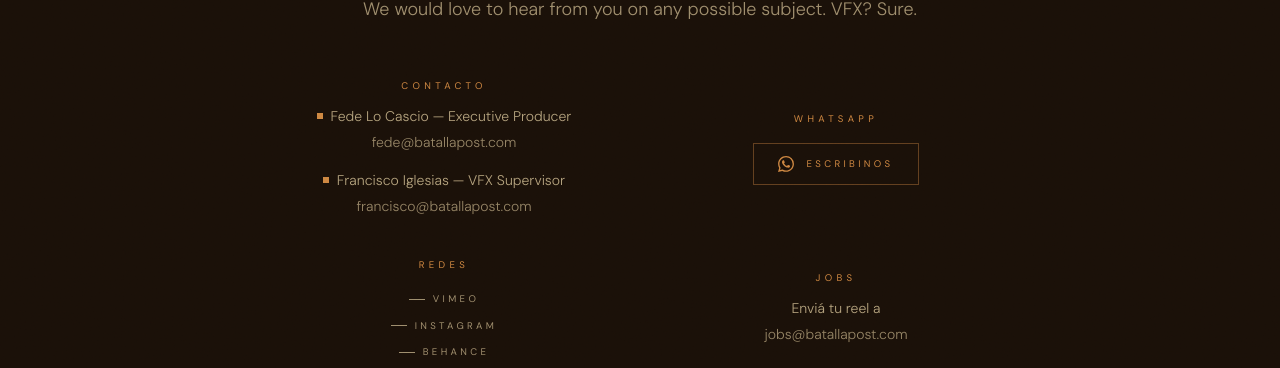
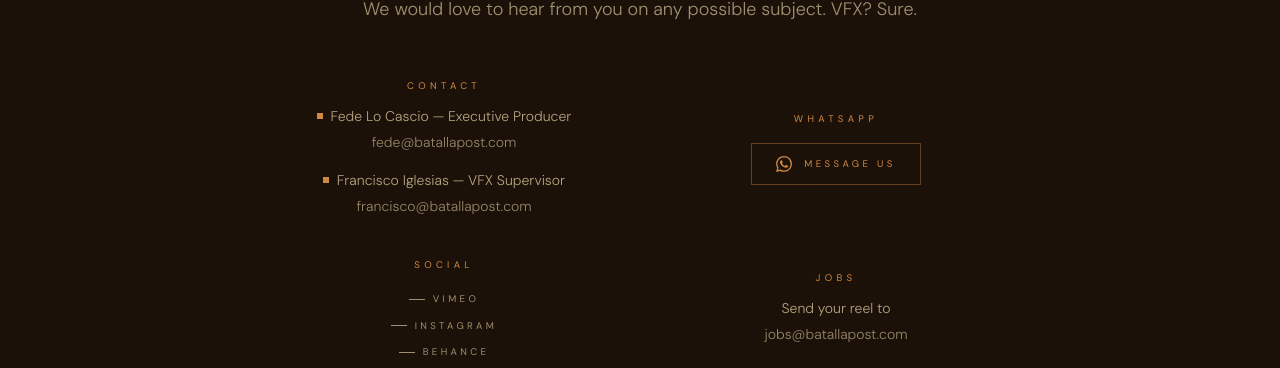
Before and after one commit to batallapost-vfx/batalla-studio, a Next.js app: page /contact in a window 1280 px wide. Shown: the part 277-645 px from the top of the page. Built offline with nearby package versions, Linux system fonts and the light colour scheme.

Commit message:
Traduce textos restantes del header y contacto a inglés
- Header: TRABAJOS -> WORKS, CONTACTO -> CONTACT
- Contacto: Contacto -> Contact, Escribinos -> Message us,
  Redes -> Social, Enviá tu reel a -> Send your reel to

Co-Authored-By: Claude Sonnet 5 <noreply@anthropic.com>

```diff
--- a/components/ContactSection.tsx
+++ b/components/ContactSection.tsx
@@ -27,7 +27,7 @@ export default function ContactSection() {
 
       <div className="max-w-md lg:max-w-3xl mx-auto px-8 pb-32 grid grid-cols-1 lg:grid-cols-2 gap-x-20 gap-y-10 text-center place-items-center">
         <div>
-          <p className="text-gold text-[0.6rem] uppercase tracking-[0.45em] mb-3">Contacto</p>
+          <p className="text-gold text-[0.6rem] uppercase tracking-[0.45em] mb-3">Contact</p>
           <div className="flex flex-col items-center gap-4">
             <div>
               <p className="text-cream/70 text-sm font-light mb-1 flex items-center justify-center gap-2">
@@ -66,11 +66,11 @@ export default function ContactSection() {
             <svg className="w-4 h-4" fill="currentColor" viewBox="0 0 24 24">
               <path d="M17.472 14.382c-.297-.149-1.758-.867-2.03-.967-.273-.099-.471-.148-.67.15-.197.297-.767.966-.94 1.164-.173.199-.347.223-.644.075-.297-.15-1.255-.463-2.39-1.475-.883-.788-1.48-1.761-1.653-2.059-.173-.297-.018-.458.13-.606.134-.133.298-.347.446-.52.149-.174.198-.298.298-.497.099-.198.05-.371-.025-.52-.075-.149-.669-1.612-.916-2.207-.242-.579-.487-.5-.669-.51-.173-.008-.371-.01-.57-.01-.198 0-.52.074-.792.372-.272.297-1.04 1.016-1.04 2.479 0 1.462 1.065 2.875 1.213 3.074.149.198 2.096 3.2 5.077 4.487.709.306 1.262.489 1.694.625.712.227 1.36.195 1.871.118.571-.085 1.758-.719 2.006-1.413.248-.694.248-1.289.173-1.413-.074-.124-.272-.198-.57-.347m-5.421 7.403h-.004a9.87 9.87 0 01-5.031-1.378l-.361-.214-3.741.982.998-3.648-.235-.374a9.86 9.86 0 01-1.51-5.26c.001-5.45 4.436-9.884 9.888-9.884 2.64 0 5.122 1.03 6.988 2.898a9.825 9.825 0 012.893 6.994c-.003 5.45-4.437 9.884-9.885 9.884m8.413-18.297A11.815 11.815 0 0012.05 0C5.495 0 .16 5.335.157 11.892c0 2.096.547 4.142 1.588 5.945L.057 24l6.305-1.654a11.882 11.882 0 005.683 1.448h.005c6.554 0 11.89-5.335 11.893-11.893a11.821 11.821 0 00-3.48-8.413z"/>
             </svg>
-            Escribinos
+            Message us
           </a>
         </div>
         <div>
-          <p className="text-gold text-[0.6rem] uppercase tracking-[0.45em] mb-5">Redes</p>
+          <p className="text-gold text-[0.6rem] uppercase tracking-[0.45em] mb-5">Social</p>
           <div className="flex flex-col items-center gap-3">
             {SOCIAL_LINKS.map(({ label, href }) => (
               <a
@@ -88,7 +88,7 @@ export default function ContactSection() {
         </div>
         <div>
           <p className="text-gold text-[0.6rem] uppercase tracking-[0.45em] mb-3">Jobs</p>
-          <p className="text-cream/70 text-sm font-light mb-1">Enviá tu reel a</p>
+          <p className="text-cream/70 text-sm font-light mb-1">Send your reel to</p>
           <a
             href="mailto:jobs@batallapost.com"
             className="text-cream/55 text-sm hover:text-gold transition-colors duration-300 font-light"
--- a/components/HomeHero.tsx
+++ b/components/HomeHero.tsx
@@ -19,9 +19,9 @@ const HERO_PHRASE_LINE2 = "We propose, design and direct the image alongside eve
 
 const NAV_LINKS = [
   { label: "REEL", id: "reel" },
-  { label: "TRABAJOS", id: "destacados" },
+  { label: "WORKS", id: "destacados" },
   { label: "ABOUT US", id: "about" },
-  { label: "CONTACTO", id: "contact" },
+  { label: "CONTACT", id: "contact" },
 ];
 
 // negativo: deja espacio arriba del target para que no quede tapado por el header fijo
```
